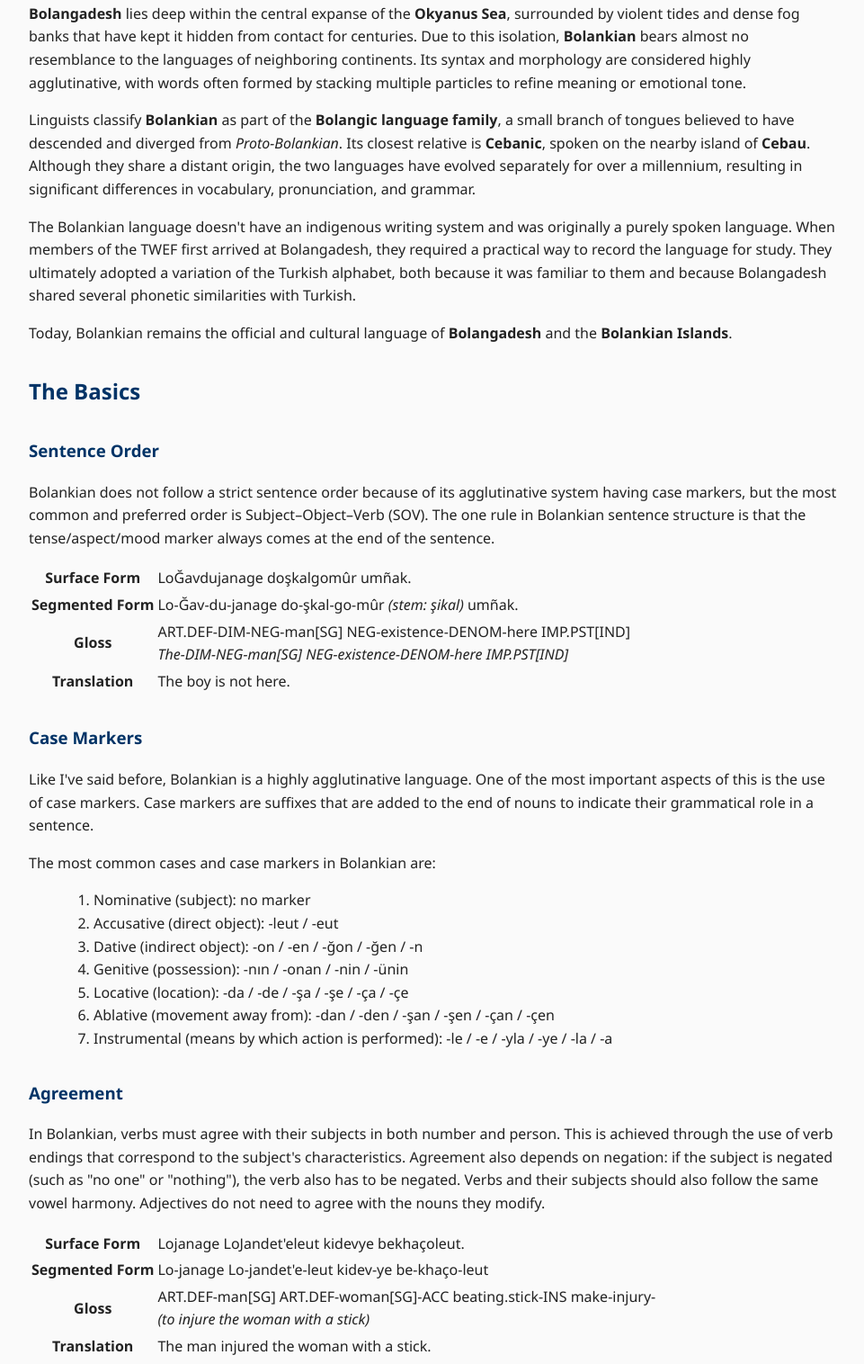
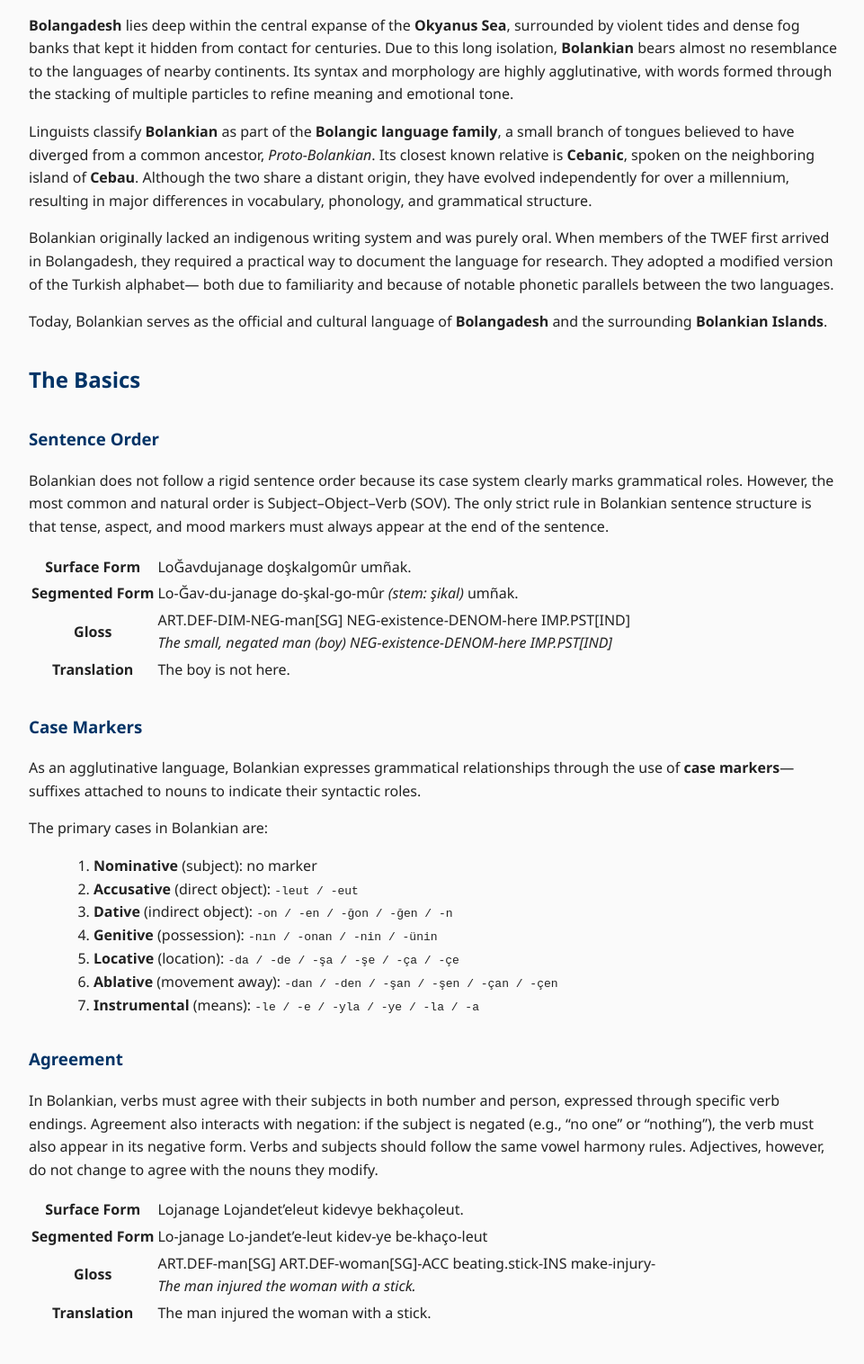
Before and after one commit to GotThatGrass/bolangadesh, a plain HTML site: page languages/bolankian.html in a window 1280 px wide. Shown: the part 498-2014 px from the top of the page at 90% size, without its empty margins (158-1119 px from the left). Drawn offline with Linux system fonts and the light colour scheme; files whose address does not match are found by name.

Commit message:
more formatting

```diff
--- a/languages/bolankian.html
+++ b/languages/bolankian.html
@@ -4,7 +4,7 @@
         <meta charset="utf-8">
         <meta http-equiv="X-UA-Compatible" content="IE=edge">
         <title>Bolankian</title>
-    <meta name="description" content="">
+        <meta name="description" content="An overview of the Bolankian language, its structure, and grammatical principles.">
         <meta name="viewport" content="width=device-width, initial-scale=1">
         <link rel="stylesheet" href="../css/style.css">
     </head>
@@ -12,10 +12,12 @@
         <header>
             <h1>The Bolankian Language</h1>
             <em>&#9;A brief introduction to the essentials of Bolankian</em><br>
+            <nav>
                 <a href="#introduction">Introduction</a><br>
                 <a href="#basics">The Basics</a><br>
-        <a href="bogram.html"><strong>Reference/Grammar</strong></a><br>
+                <a href="bogram.html"><strong>Reference / Grammar</strong></a><br>
                 <a href="bodict.html"><strong>Lexicon</strong></a>
+            </nav>
         </header>
 
         <main>
@@ -23,30 +25,30 @@
                 <h2>Introduction</h2>
                 <p>
                     <strong>Bolankian</strong>, known natively as <em>Bôulangüneşko</em>, is the dominant language and lingua franca of the island nation of
-                <strong>Bolangadesh</strong> (<em>Bôulangüneş</em>). The language was first recorded and extensively studied
-                by a team of linguists from the <strong>Turkic World Exploration Federation</strong> in <strong>1978 CE</strong>, during an
+                    <strong>Bolangadesh</strong> (<em>Bôulangüneş</em>). The language was first recorded and systematically studied
+                    by linguists from the <strong>Turkic World Exploration Federation</strong> in <strong>1978 CE</strong>, during an
                     expedition across the remote southern waters of the Okyanus Continent.
                 </p>
                 <p>
                     <strong>Bolangadesh</strong> lies deep within the central expanse of the <strong>Okyanus Sea</strong>, surrounded by violent tides and
-                dense fog banks that have kept it hidden from contact for centuries. Due to this isolation, <strong>Bolankian</strong> bears almost
-                no resemblance to the languages of neighboring continents. Its syntax and morphology are considered highly
-                agglutinative, with words often formed by stacking multiple particles to refine meaning or emotional tone.
+                    dense fog banks that kept it hidden from contact for centuries. Due to this long isolation, <strong>Bolankian</strong> bears almost
+                    no resemblance to the languages of nearby continents. Its syntax and morphology are highly
+                    agglutinative, with words formed through the stacking of multiple particles to refine meaning and emotional tone.
                 </p>
                 <p>
                     Linguists classify <strong>Bolankian</strong> as part of the <strong>Bolangic language family</strong>, a small branch of tongues
-                believed to have descended and diverged from <em>Proto-Bolankian</em>. Its closest relative is
-                <strong>Cebanic</strong>, spoken on the nearby island of <strong>Cebau</strong>. Although they share a distant
-                origin, the two languages have evolved separately for over a millennium, resulting in significant differences in
-                vocabulary, pronunciation, and grammar.
+                    believed to have diverged from a common ancestor, <em>Proto-Bolankian</em>. Its closest known relative is
+                    <strong>Cebanic</strong>, spoken on the neighboring island of <strong>Cebau</strong>. Although the two share a distant
+                    origin, they have evolved independently for over a millennium, resulting in major differences in
+                    vocabulary, phonology, and grammatical structure.
                 </p>
                 <p>
-                The Bolankian language doesn't have an indigenous writing system and was originally a purely spoken language.
-                When members of the TWEF first arrived at Bolangadesh, they required a practical way to record the language for study.
-                They ultimately adopted a variation of the Turkish alphabet, both because it was familiar to them and because Bolangadesh shared several phonetic similarities with Turkish.
+                    Bolankian originally lacked an indigenous writing system and was purely oral. When members of the TWEF first arrived in Bolangadesh,
+                    they required a practical way to document the language for research. They adopted a modified version of the Turkish alphabet—
+                    both due to familiarity and because of notable phonetic parallels between the two languages.
                 </p>
                 <p>
-                Today, Bolankian remains the official and cultural language of <strong>Bolangadesh</strong> and the <strong>Bolankian Islands</strong>.
+                    Today, Bolankian serves as the official and cultural language of <strong>Bolangadesh</strong> and the surrounding <strong>Bolankian Islands</strong>.
                 </p>
             </section>
 
@@ -56,9 +58,9 @@
                 <section>
                     <h3>Sentence Order</h3>
                     <p>
-                    Bolankian does not follow a strict sentence order because of its agglutinative system having case markers,
-                    but the most common and preferred order is Subject–Object–Verb (SOV).
-                    The one rule in Bolankian sentence structure is that the tense/aspect/mood marker always comes at the end of the sentence.
+                        Bolankian does not follow a rigid sentence order because its case system clearly marks grammatical roles.
+                        However, the most common and natural order is Subject–Object–Verb (SOV).
+                        The only strict rule in Bolankian sentence structure is that tense, aspect, and mood markers must always appear at the end of the sentence.
                     </p>
 
                     <table>
@@ -74,7 +76,7 @@
                             <th>Gloss</th>
                             <td>
                                 ART.DEF-DIM-NEG-man[SG] NEG-existence-DENOM-here IMP.PST[IND]<br>
-                            <em>The-DIM-NEG-man[SG] NEG-existence-DENOM-here IMP.PST[IND]</em>
+                                <em>The small, negated man (boy) NEG-existence-DENOM-here IMP.PST[IND]</em>
                             </td>
                         </tr>
                         <tr>
@@ -87,46 +89,44 @@
                 <section>
                     <h3>Case Markers</h3>
                     <p>
-                    Like I've said before, Bolankian is a highly agglutinative language. One of the most important aspects of this
-                    is the use of case markers. Case markers are suffixes that are added to the end of nouns to indicate their grammatical
-                    role in a sentence.
+                        As an agglutinative language, Bolankian expresses grammatical relationships through the use of <strong>case markers</strong>—
+                        suffixes attached to nouns to indicate their syntactic roles.
                     </p>
-                <p>The most common cases and case markers in Bolankian are:</p>
+                    <p>The primary cases in Bolankian are:</p>
                     <ol>
-                    <li>Nominative (subject): no marker</li>
-                    <li>Accusative (direct object): -leut / -eut</li>
-                    <li>Dative (indirect object): -on / -en / -ğon / -ğen / -n</li>
-                    <li>Genitive (possession): -nın / -onan / -nin / -ünin</li>
-                    <li>Locative (location): -da / -de / -şa / -şe / -ça / -çe</li>
-                    <li>Ablative (movement away from): -dan / -den / -şan / -şen / -çan / -çen</li>
-                    <li>Instrumental (means by which action is performed): -le / -e / -yla / -ye / -la / -a</li>
+                        <li><strong>Nominative</strong> (subject): no marker</li>
+                        <li><strong>Accusative</strong> (direct object): <code>-leut / -eut</code></li>
+                        <li><strong>Dative</strong> (indirect object): <code>-on / -en / -ğon / -ğen / -n</code></li>
+                        <li><strong>Genitive</strong> (possession): <code>-nın / -onan / -nin / -ünin</code></li>
+                        <li><strong>Locative</strong> (location): <code>-da / -de / -şa / -şe / -ça / -çe</code></li>
+                        <li><strong>Ablative</strong> (movement away): <code>-dan / -den / -şan / -şen / -çan / -çen</code></li>
+                        <li><strong>Instrumental</strong> (means): <code>-le / -e / -yla / -ye / -la / -a</code></li>
                     </ol>
                 </section>
 
                 <section>
                     <h3>Agreement</h3>
                     <p>
-                    In Bolankian, verbs must agree with their subjects in both number and person. This is achieved through the use of
-                    verb endings that correspond to the subject's characteristics. Agreement also depends on negation:
-                    if the subject is negated (such as "no one" or "nothing"), the verb also has to be negated.
-                    Verbs and their subjects should also follow the same vowel harmony.
-                    Adjectives do not need to agree with the nouns they modify.
+                        In Bolankian, verbs must agree with their subjects in both number and person, expressed through specific
+                        verb endings. Agreement also interacts with negation: if the subject is negated (e.g., “no one” or “nothing”),
+                        the verb must also appear in its negative form. Verbs and subjects should follow the same vowel harmony rules.
+                        Adjectives, however, do not change to agree with the nouns they modify.
                     </p>
 
                     <table>
                         <tr>
                             <th>Surface Form</th>
-                        <td>Lojanage LoJandet'eleut kidevye bekhaçoleut.</td>
+                            <td>Lojanage Lojandet’eleut kidevye bekhaçoleut.</td>
                         </tr>
                         <tr>
                             <th>Segmented Form</th>
-                        <td>Lo-janage Lo-jandet'e-leut kidev-ye be-khaço-leut</td>
+                            <td>Lo-janage Lo-jandet’e-leut kidev-ye be-khaço-leut</td>
                         </tr>
                         <tr>
                             <th>Gloss</th>
                             <td>
                                 ART.DEF-man[SG] ART.DEF-woman[SG]-ACC beating.stick-INS make-injury-<br>
-                            <em>(to injure the woman with a stick)</em>
+                                <em>The man injured the woman with a stick.</em>
                             </td>
                         </tr>
                         <tr>
```
Lines whose indentation alone changed are shown as unchanged.
